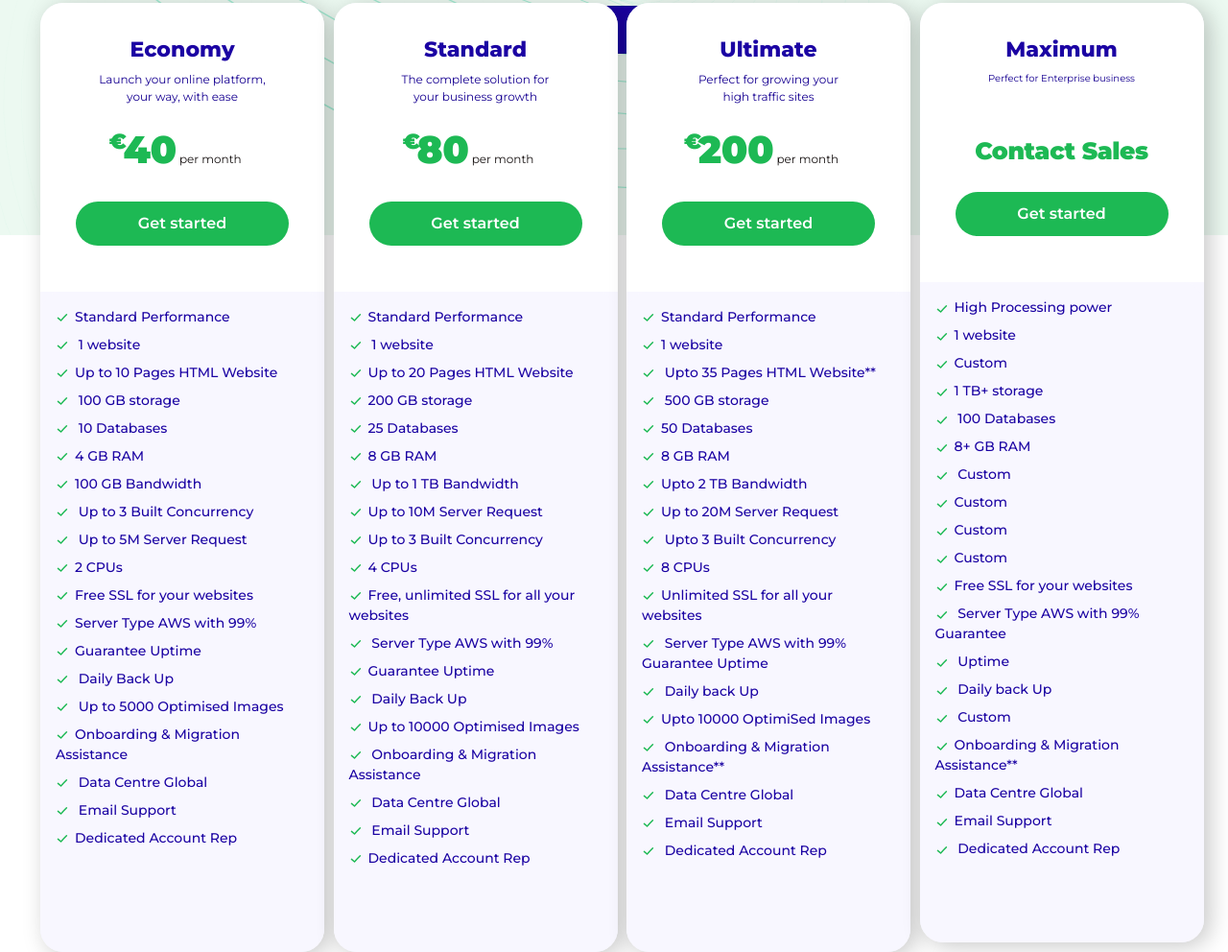
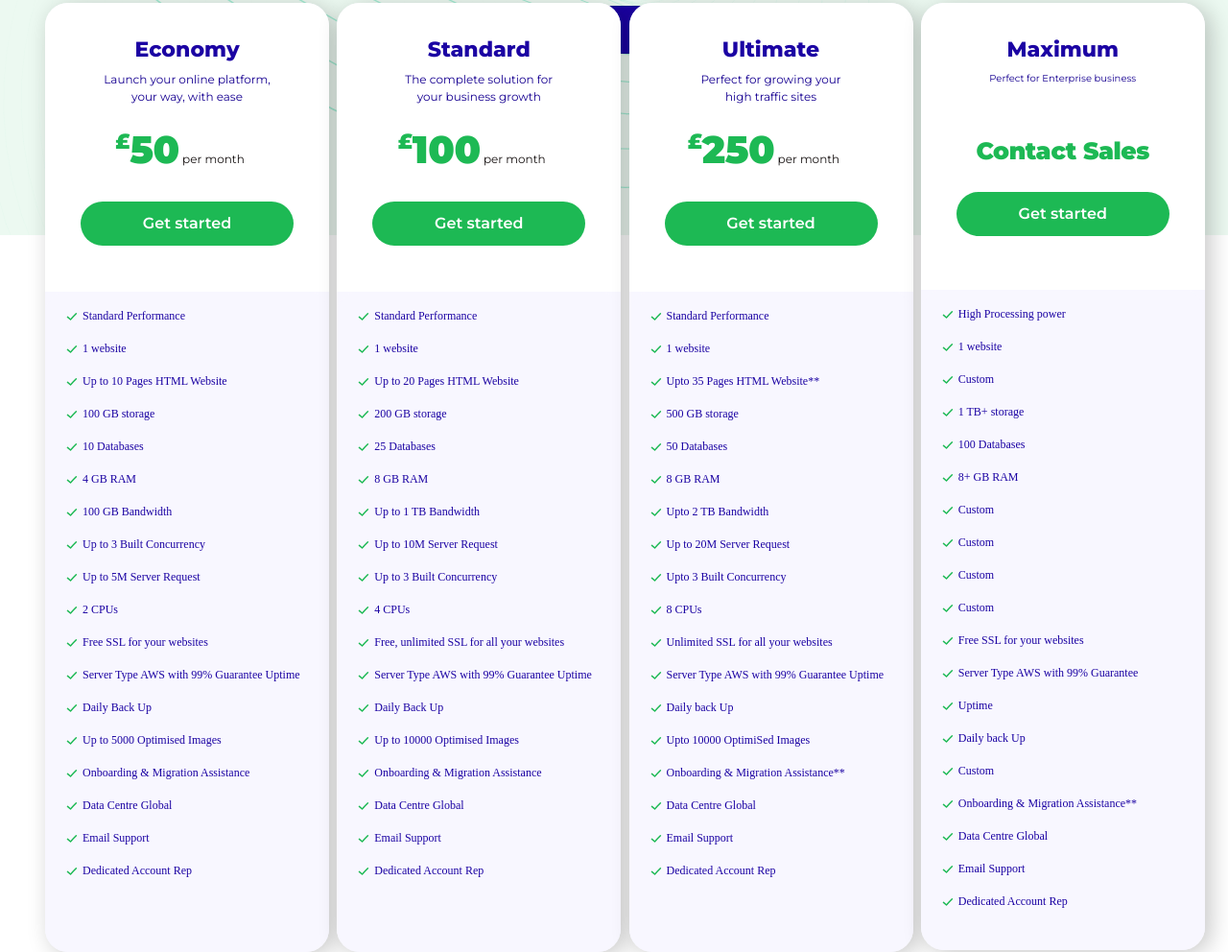
Before and after one commit to Amit-Pallauri/thunderbolt-new, a Gatsby site: page /pricing in a window 1280 px wide. Shown: the part 550-1542 px from the top of the page at 96% size. Built offline with nearby package versions, Linux system fonts and the light colour scheme; Gatsby itself is replaced by a stand-in of ours.

Commit message:
fix ui bugs

```diff
--- a/src/components/Header.jsx
+++ b/src/components/Header.jsx
@@ -24,7 +24,7 @@ const Header = () => {
                 How It Works
               </a>
             </li>
-            <li className="nav-item">
+            <li className="nav-item active-link">
               <Link className="nav-link" to={routes.pricing}>
                 Pricing
               </Link>
@@ -68,8 +68,8 @@ const Header = () => {
               <p>
                 <Link>How it works</Link>
               </p>
-              <p>
-                <Link to={routes.pricing}>Pricing</Link>
+              <p className="active-link">
+                <Link  to={routes.pricing}>Pricing</Link>
               </p>
               <p>
                 <Link>Advantages</Link>
--- a/src/components/Pricing/ExtraAddOnsCards.jsx
+++ b/src/components/Pricing/ExtraAddOnsCards.jsx
@@ -59,7 +59,7 @@ const ExtraAddOnsCards = (
     },
   ];
   return (
-    <div className="row  ">
+    <div className="row  m-0 p-0 ">
       {slides.map((s, index) => {
         return (
           <div key={index} className="col-md-4   mt-3 p-0 mb-5">
--- a/src/components/Pricing/MonthlyCards.tsx
+++ b/src/components/Pricing/MonthlyCards.tsx
@@ -21,7 +21,7 @@ const MonthlyCards = ({
     {
       title: "Economy",
       des: "Launch your online platform, your way, with ease",
-      price: convertPrice(40),
+      price: convertPrice(50),
       features: [
         "Standard Performance ",
         "  1 website",
@@ -34,8 +34,7 @@ const MonthlyCards = ({
         " Up to 5M Server Request ",
         "2 CPUs ",
         "Free SSL for your websites ",
-        "Server Type AWS with 99%  ",
-        "Guarantee Uptime",
+        "Server Type AWS with 99% Guarantee Uptime",
         " Daily Back Up  ",
         " Up to 5000 Optimised Images ",
         "Onboarding & Migration Assistance ",
@@ -47,7 +46,7 @@ const MonthlyCards = ({
     {
       title: "Standard",
       des: "The complete solution for your business growth",
-      price: convertPrice(80),
+      price: convertPrice(100),
       features: [
         "Standard Performance",
         " 1 website",
@@ -60,8 +59,7 @@ const MonthlyCards = ({
         "Up to 3 Built Concurrency",
         "4 CPUs",
         "Free, unlimited SSL for all your websites",
-        " Server Type AWS with 99% ",
-        "Guarantee Uptime",
+        " Server Type AWS with 99% Guarantee Uptime ",
         " Daily Back Up ",
         "Up to 10000 Optimised Images",
         " Onboarding & Migration Assistance",
@@ -73,7 +71,7 @@ const MonthlyCards = ({
     {
       title: "Ultimate",
       des: "Perfect for growing your high traffic sites    ",
-      price: convertPrice(200),
+      price: convertPrice(250),
       features: [
         "Standard Performance ",
         "1 website",
@@ -185,7 +183,13 @@ const MonthlyCards = ({
                         </p>
                       )}
                       <br />
-                      <button className="get-started-btn mt-0 mb-5">
+                      <button
+                        className={
+                          d.symbol === false
+                            ? "get-started-btn mt-0 mb-5 contact-sales-btn"
+                            : "get-started-btn mt-0 mb-5 "
+                        }
+                      >
                         Get started
                       </button>
                     </div>
@@ -194,14 +198,21 @@ const MonthlyCards = ({
                         {d.features.map((f, i) => {
                           return (
                             <>
-                              <div className={i === 0 ? "mt-0" : "mt-2"}>
+                              <div className="d-flex px-2 position-realtive">
+                                <img
+                                  className="position-absolute point-img"
+                                  src={ImageConstants.featureIcon}
+                                />
+                                <p className="text-start point-text ">{f}</p>
+                              </div>
+                              {/* <div className={i === 0 ? "mt-0" : "mt-2"}>
                                 <img
                                   loading="lazy"
                                   src={ImageConstants.featureIcon}
                                   alt=""
                                 />
                                 <span>{f}</span>
-                              </div>
+                              </div> */}
                             </>
                           );
                         })}
--- a/src/components/Pricing/PayMonthlyWebsite.jsx
+++ b/src/components/Pricing/PayMonthlyWebsite.jsx
@@ -139,21 +139,21 @@ const PayMonthlyWebsite = ({
                         d.garyAfter === false ? false : i >= d.garyAfter + 1;
                       return (
                         <>
-                          <div
-                            className={
-                              i === 0
-                                ? "mt-0 "
-                                : isDisable
-                                ? "disbale-text mt-2"
-                                : "mt-2"
-                            }
-                          >
+                           <div className="d-flex px-2 position-realtive">
                             <img
+                              className="position-absolute point-img"
+                              src={ImageConstants.featureIcon}
+                            />
+                            <p className="text-start point-text ">{f}</p>
+                          </div>
+                          {/* <div className={"d-flex px-2 position-realtive"}>
+                            <img
+                              className="position-absolute point-img"
                               loading="lazy"
                               src={ImageConstants.featureIcon}
                             />
-                            <span className="text-start ">{f}</span>
-                          </div>
+                            <p className="text-start ">{f}</p>
+                          </div> */}
                         </>
                       );
                     })}
--- a/src/pages/pricing.jsx
+++ b/src/pages/pricing.jsx
@@ -7,7 +7,7 @@ import StandaredFeaturesSlider from "../components/StandaredFeaturesSlider";
 import PayMonthlyWebsite from "../components/Pricing/PayMonthlyWebsite";
 const Home = () => {
   const [isMonthly, setMonthly] = useState(true);
-  const [currency, setCurrency] = useState("euro");
+  const [currency, setCurrency] = useState("pounds");
   return (
     <Layout>
       <div className="pricing--main-box bg-white p-md-5 p-4 ">
@@ -56,8 +56,8 @@ const Home = () => {
                   setCurrency(e.target.value);
                 }}
               >
-                <option value="pound">£</option>
-                <option selected value="euro">
+                <option selected value="pound">£</option>
+                <option  value="euro">
                   €
                 </option>
               </select>
--- a/src/styles/style.css
+++ b/src/styles/style.css
@@ -1001,7 +1001,7 @@ body {
   letter-spacing: 0px;
   text-align: center;
   font-size: 16px;
-  font-weight: 900 !important;
+  font-weight: 500 !important;
   margin-top: 30px;
 }
 .pricing--main-box {
@@ -1429,11 +1429,28 @@ body {
   margin-top: 12px !important;
 }
 .hero-1-card-container {
-  margin-left: 10px;
+  margin-left: 15px;
 }
 .hero-one {
   z-index: 111 !important;
 }
-.s{
+.s {
   margin-top: 20px;
 }
+.active-link > a {
+  color: #049204 !important;
+}
+.point-text {
+  font-family: Montserrat sans-serif !important;
+  font-size: 12px;
+  line-height: 18px;
+  color: #1b03a3;
+  padding-left: 15px;
+}
+.point-img {
+  margin-left: -3px !important;
+  margin-top: 3px;
+}
+.contact-sales-btn {
+  margin-bottom: 3.5rem !important;
+}
```
Also changed, not shown: src/images/logos/graph.webp (added).
